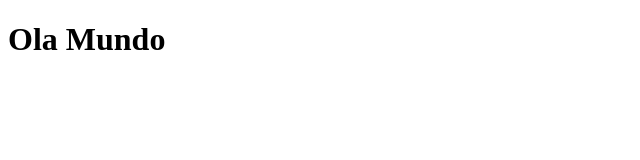
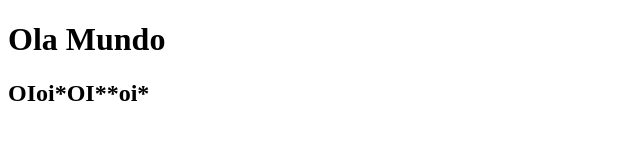
Before and after one commit to igorkasikawa/RaioX-Sistema, a plain HTML site: page index.html in a window 1280 px wide. Shown: the whole page, without its empty margins (0-640 px from the left). Drawn offline with Linux system fonts and the light colour scheme.

Commit message:
Criando html

```diff
--- a/index.html
+++ b/index.html
@@ -7,5 +7,6 @@
 </head>
 <body>
     <h1>Ola Mundo</h1>
+    <h2>OIoi*OI**oi*</h2>
 </body>
 </html>
```
